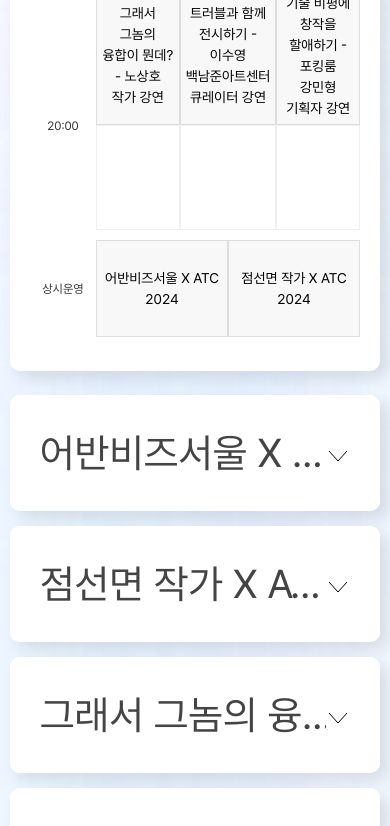
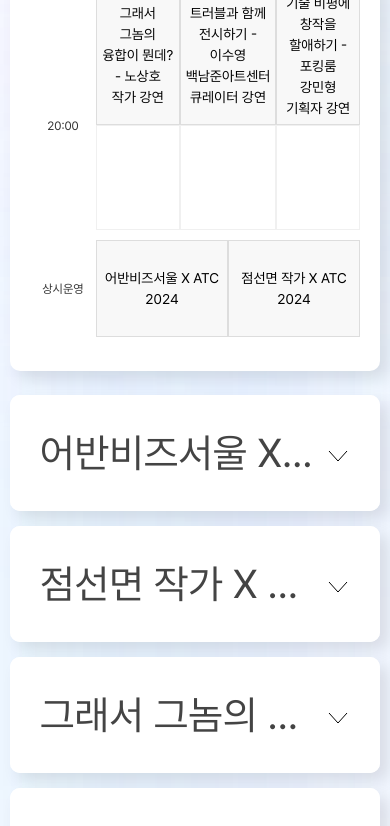
Before and after one commit to rmdnps10/ATC2024, a Next.js app: page /program in a window 390 px wide. Shown: the part 547-1373 px from the top of the page. Built offline with nearby package versions, Linux system fonts and the light colour scheme.

Commit message:
Design: 모바일 뷰포트 비율 조금 수정 #13

```diff
--- a/src/app/(main)/program/page.module.css
+++ b/src/app/(main)/program/page.module.css
@@ -271,6 +271,9 @@
   text-overflow: ellipsis;
   width: 95%;
   transition: text-overflow 0.5s ease;
+  @media (max-width: 768px) {
+    width: 90%;
+  }
 }
 .programAccordion.open .programHeader span:first-child {
   white-space: normal;
```
